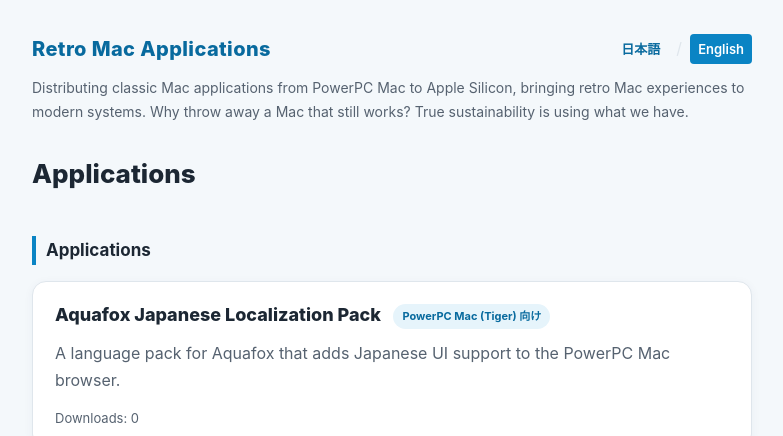
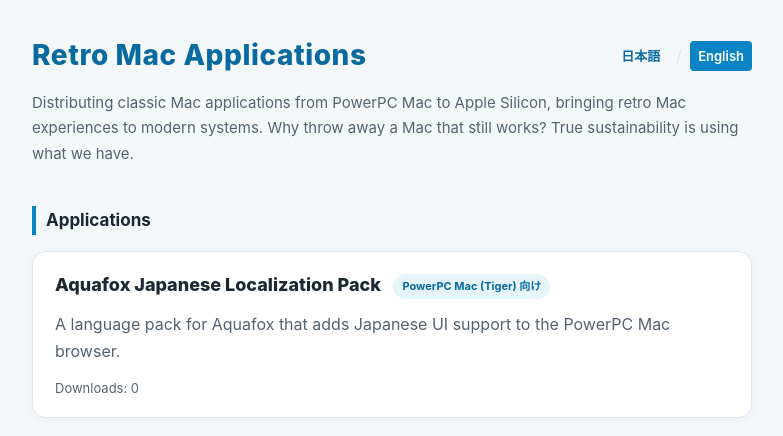
Before and after one commit to watermark-hd/aquafox-ja-site, a Flask app: page /en in a window 1280 px wide. Shown: the top 436 px of the page, without its empty margins (248-1031 px from the left). Run offline with Flask 3, Linux system fonts and the light colour scheme; data that the repository does not hold is empty.

Commit message:
ヘッダーのサイト名を大きくし、トップページでH1として出力
トップページではサイト名をH1に、各アプリ詳細ページ等は従来通り
そのページ固有のH1（アプリ名など）を維持し、1ページ1H1を保つ。

```diff
--- a/static/css/style.css
+++ b/static/css/style.css
@@ -41,17 +41,22 @@ body {
 
 .site-title {
   display: inline-block;
-  font-size: 20px;
+  font-size: 28px;
   font-weight: 800;
   color: var(--aqua-dark);
+  letter-spacing: 0.02em;
+  margin: 0;
+}
+
+.site-title a {
+  color: inherit;
   text-decoration: none;
-  letter-spacing: 0.02em;
 }
 
 .site-tagline {
-  margin: 6px 0 0 0;
+  margin: 8px 0 0 0;
   color: var(--ink-soft);
-  font-size: 14px;
+  font-size: 15px;
 }
 
 .back-link {
--- a/templates/base.html
+++ b/templates/base.html
@@ -18,9 +18,17 @@
 
   <header class="site-header">
     <div class="site-header-top">
+      {% if request.endpoint == 'top' %}
+      <h1 class="site-title">
+        <a href="{{ url_for('top', lang=lang) }}">
+          {% if lang == 'en' %}Retro Mac Applications{% else %}レトロMacアプリ配布{% endif %}
+        </a>
+      </h1>
+      {% else %}
       <a href="{{ url_for('top', lang=lang) }}" class="site-title">
         {% if lang == 'en' %}Retro Mac Applications{% else %}レトロMacアプリ配布{% endif %}
       </a>
+      {% endif %}
       <div class="lang-switcher">
         <a href="{{ url_for('top', lang='ja') }}" class="lang-link {% if lang == 'ja' %}active{% endif %}">日本語</a>
         <span class="lang-sep">/</span>
--- a/templates/top.html
+++ b/templates/top.html
@@ -3,8 +3,6 @@
 {% block title %}{% if lang == 'en' %}Applications{% else %}アプリ一覧{% endif %}{% endblock %}
 
 {% block content %}
-
-  <h1>{% if lang == 'en' %}Applications{% else %}アプリ一覧{% endif %}</h1>
 
   <!-- Applications Section -->
   <section class="apps-section">
```
